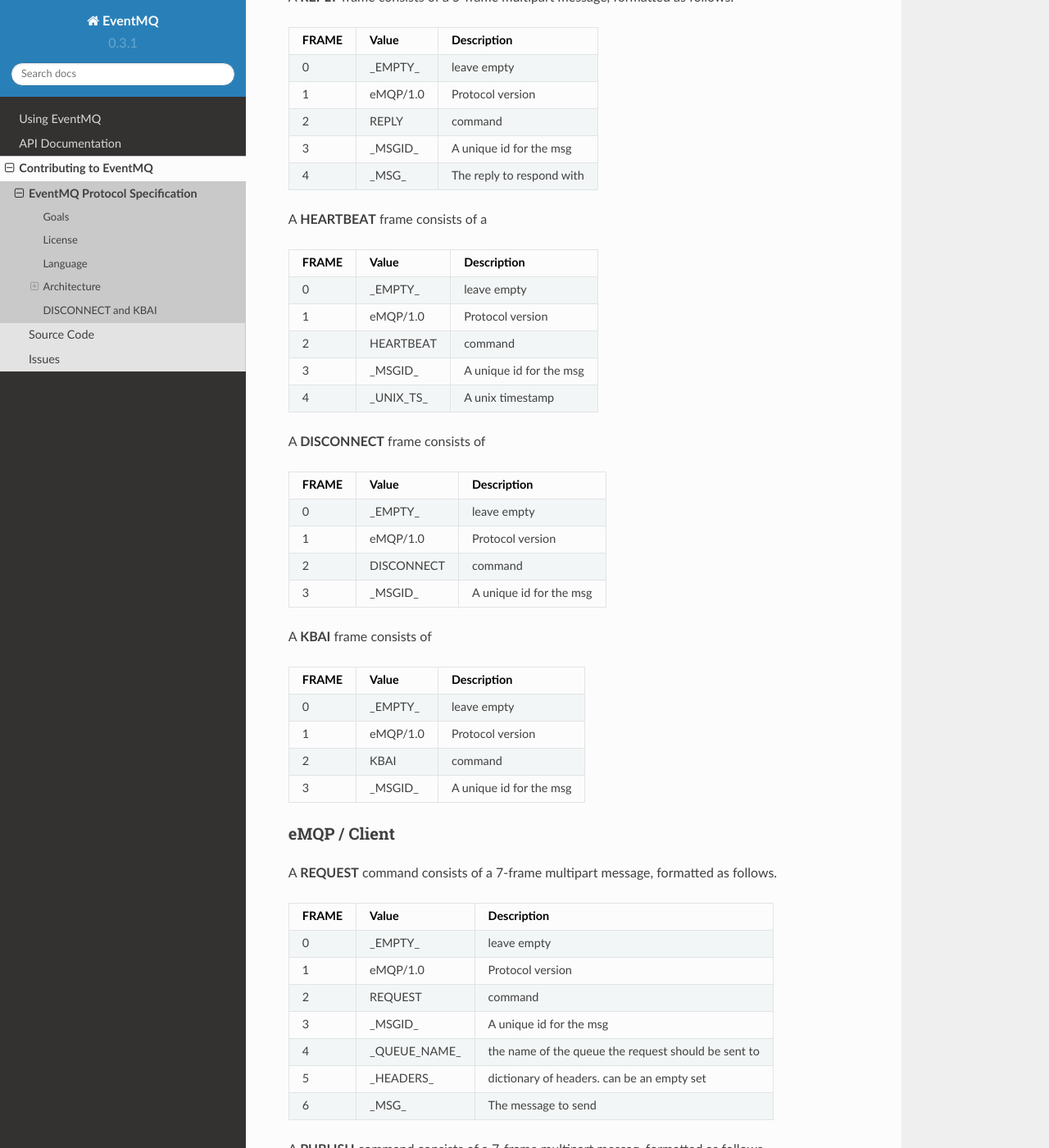
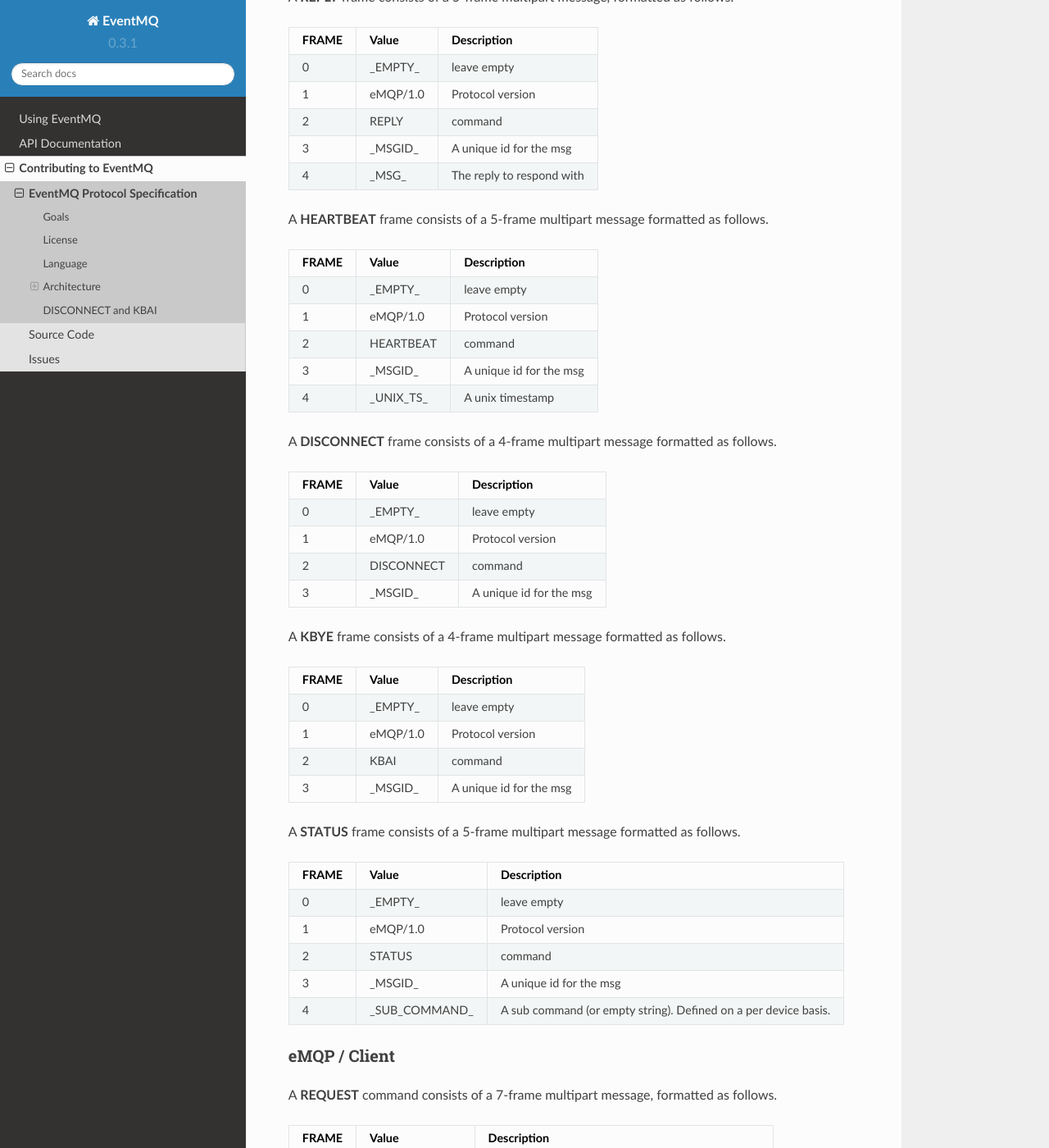
Before and after one commit to eventmq/eventmq, a Sphinx documentation site: the page built from docs/protocol.rst, in a window 1280 px wide and 1400 px high, scrolled down 1972 px. Shown: the whole window at 82% size. Built offline with Sphinx 7.4.7 and the Read the Docs theme 2.0.0, drawn with Linux system fonts in a browser that asks for light colours.

Commit message:
Update the router to use STATUS sub commands
- Update the router to use STATUS subcommands. This commit refactors the
  SHOW_SCHEDULERS and SHOW_WORKERS (renamed to SHOW_MANAGERS) into a
  STATUS_COMMANDS constants class. These commands are now valid only during a
  STATUS command. The protocol has been updated to reflect these changes.

See also: #15

```diff
--- a/docs/protocol.rst
+++ b/docs/protocol.rst
@@ -72,7 +72,7 @@
 4      _MSG_          The reply to respond with
 ====== ============== ===========
 
-A **HEARTBEAT** frame consists of a
+A **HEARTBEAT** frame consists of a 5-frame multipart message formatted as follows.
 
 ====== ============== ===========
 FRAME  Value          Description
@@ -84,7 +84,7 @@
 4      _UNIX_TS_      A unix timestamp
 ====== ============== ===========
 
-A **DISCONNECT** frame consists of
+A **DISCONNECT** frame consists of a 4-frame multipart message formatted as follows.
 
 ====== ============== ===========
 FRAME  Value          Description
@@ -95,7 +95,7 @@
 3      _MSGID_        A unique id for the msg
 ====== ============== ===========
 
-A **KBAI** frame consists of
+A **KBYE** frame consists of a 4-frame multipart message formatted as follows.
 
 ====== ============== ===========
 FRAME  Value          Description
@@ -105,6 +105,19 @@
 2      KBAI           command
 3      _MSGID_        A unique id for the msg
 ====== ============== ===========
+
+A **STATUS** frame consists of a 5-frame multipart message formatted as follows.
+
+====== ============== ===========
+FRAME  Value          Description
+====== ============== ===========
+0      _EMPTY_        leave empty
+1      eMQP/1.0       Protocol version
+2      STATUS           command
+3      _MSGID_        A unique id for the msg
+4      _SUB_COMMAND_  A sub command (or empty string). Defined on a per device basis.
+====== ============== ===========
+
 
 eMQP / Client
 -------------
```
Also changed, not shown: 3 other files.
